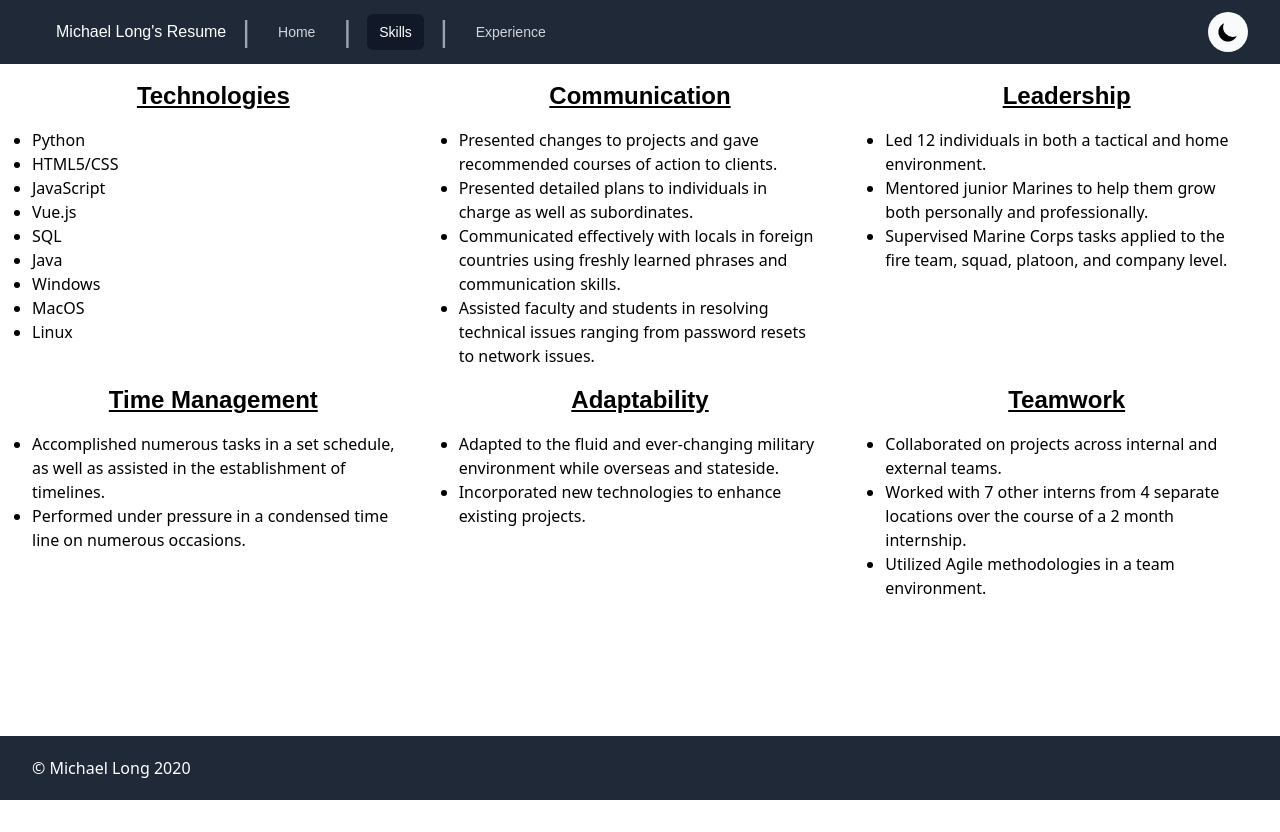
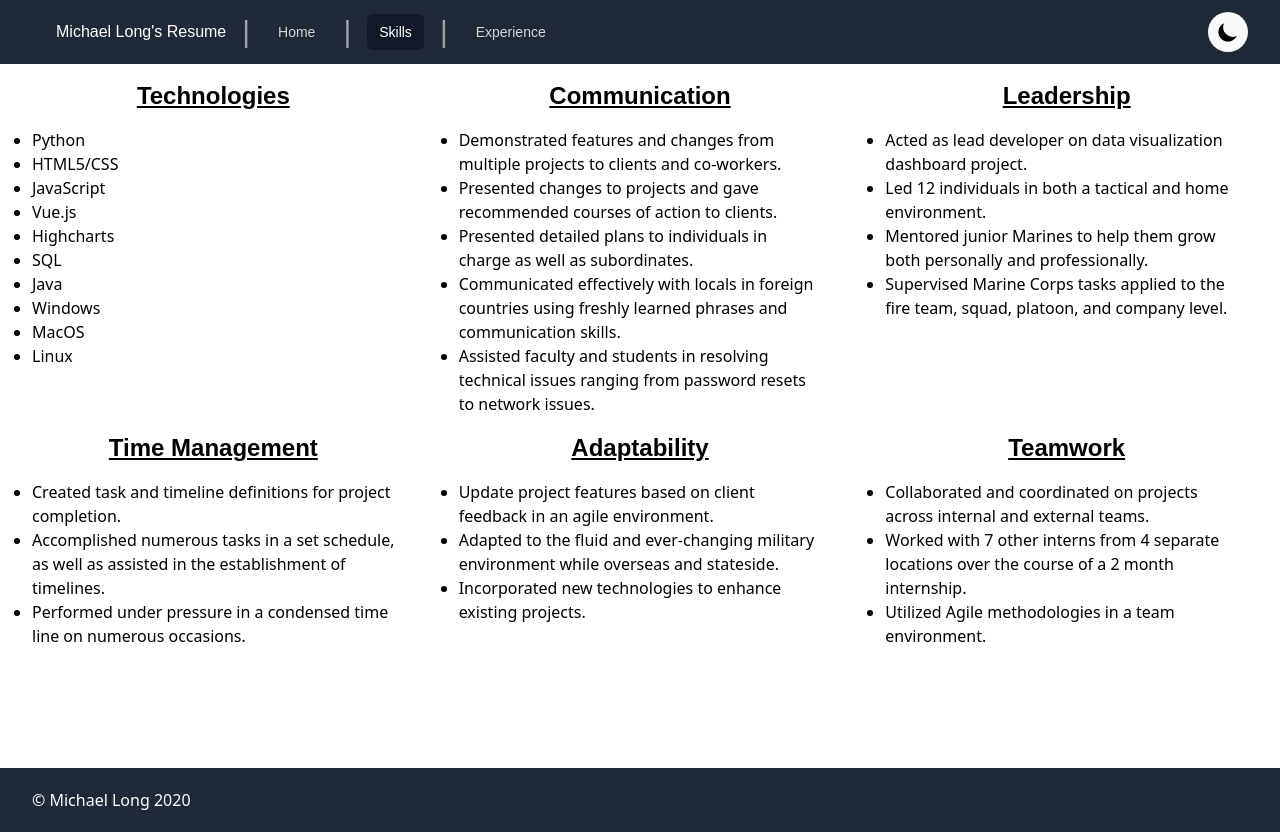
Before and after one commit to michael-long88/resume-vue-tailwind, a Vue app: page /skills in a window 1280 px wide. Before the commit the page ends 800 px from the top, so only its background shows below. Built offline with nearby package versions, Linux system fonts and the light colour scheme.

Commit message:
Update skills page

```diff
--- a/src/views/Skills.vue
+++ b/src/views/Skills.vue
@@ -20,28 +20,32 @@ export default {
   data () {
     return {
       skills: {
-        Technologies: ['Python', 'HTML5/CSS', 'JavaScript', 'Vue.js', 'SQL', 'Java', 'Windows', 'MacOS', 'Linux'],
+        Technologies: ['Python', 'HTML5/CSS', 'JavaScript', 'Vue.js', 'Highcharts', 'SQL', 'Java', 'Windows', 'MacOS', 'Linux'],
         Communication: [
+          'Demonstrated features and changes from multiple projects to clients and co-workers.',
           'Presented changes to projects and gave recommended courses of action to clients.',
           'Presented detailed plans to individuals in charge as well as subordinates.',
           'Communicated effectively with locals in foreign countries using freshly learned phrases and communication skills.',
           'Assisted faculty and students in resolving technical issues ranging from password resets to network issues.'
         ],
         Leadership: [
+          'Acted as lead developer on data visualization dashboard project.',
           'Led 12 individuals in both a tactical and home environment.',
           'Mentored junior Marines to help them grow both personally and professionally.',
           'Supervised Marine Corps tasks applied to the fire team, squad, platoon, and company level.'
         ],
         'Time Management': [
+          'Created task and timeline definitions for project completion.',
           'Accomplished numerous tasks in a set schedule, as well as assisted in the establishment of timelines.',
           'Performed under pressure in a condensed time line on numerous occasions.'
         ],
         Adaptability: [
+          'Update project features based on client feedback in an agile environment.',
           'Adapted to the fluid and ever-changing military environment while overseas and stateside.',
           'Incorporated new technologies to enhance existing projects.'
         ],
         Teamwork: [
-          'Collaborated on projects across internal and external teams.',
+          'Collaborated and coordinated on projects across internal and external teams.',
           'Worked with 7 other interns from 4 separate locations over the course of a 2 month internship.',
           'Utilized Agile methodologies in a team environment.'
         ]
```
